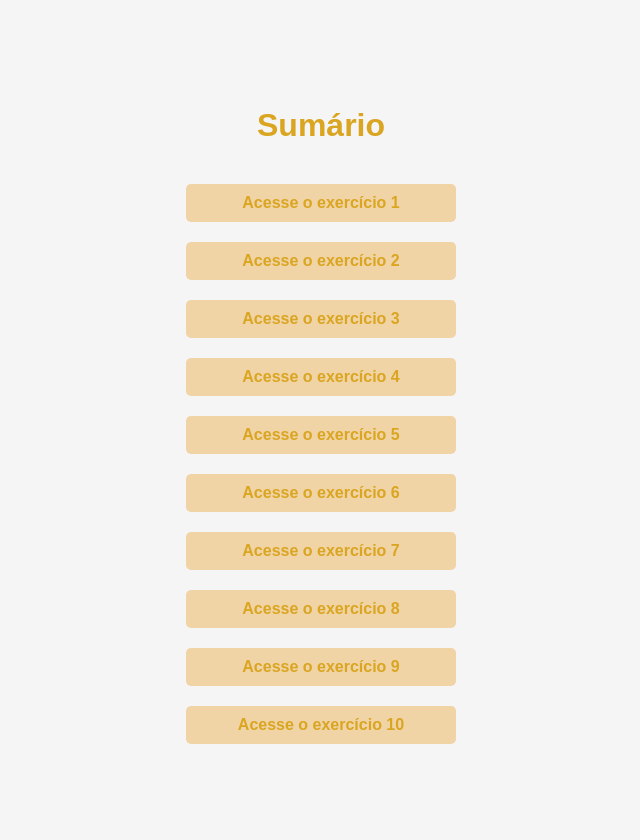
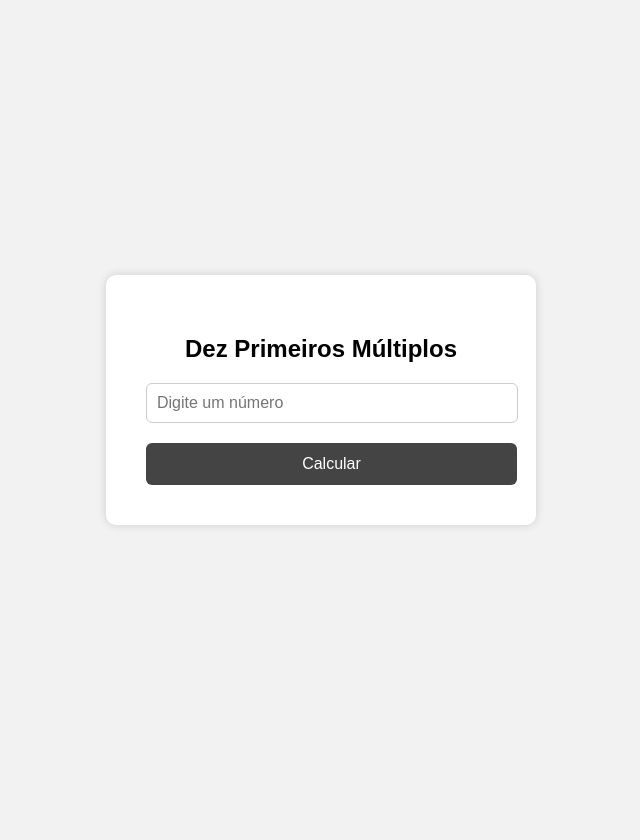
Before and after one commit to jeancprado/logica-php, a PHP site: page /exercicio11/index.php in a window 1280 px wide. Shown: the whole page, without its empty margins (319-959 px from the left). After the commit the page ends 527 px from the top, so only its background shows below. Run offline with PHP 8.4, Linux system fonts and the light colour scheme.

Commit message:
Front exericio 11 + atualização do sumario

```diff
--- /dev/null
+++ b/exercicio11/index.php
@@ -0,0 +1,18 @@
+<!DOCTYPE html>
+<html lang="en">
+<head>
+    <meta charset="UTF-8">
+    <meta name="viewport" content="width=device-width, initial-scale=1.0">
+    <title>Exercicio 11</title>
+    <link rel="stylesheet" href="style.css">
+</head>
+<body>
+    <div class="container">
+        <h2>Dez Primeiros Múltiplos</h2>
+        <form action="processa.php" method="POST">
+            <input type="number" name="numero" placeholder="Digite um número" required>
+            <button type="submit">Calcular</button>
+        </form>
+    </div>
+</body>
+</html>
--- /dev/null
+++ b/exercicio11/style.css
@@ -0,0 +1,43 @@
+body {
+    margin: 0;
+    padding: 0;
+    font-family: Arial, Helvetica, sans-serif;
+    background-color: #f2f2f2;
+    display: flex;
+    justify-content: center;
+    align-items: center;
+    height: 100vh;
+}
+
+.container {
+    background: #fff;
+    padding: 40px;
+    width: 350px;
+    border-radius: 10px;
+    box-shadow: 0 0 10px rgba(0,0,0,0.15);
+    text-align: center;
+}
+
+input[type="number"] {
+    width: 100%;
+    padding: 10px;
+    font-size: 16px;
+    border: 1px solid #ccc;
+    border-radius: 6px;
+    margin-bottom: 20px;
+}
+
+button {
+    width: 106%;
+    padding: 12px;
+    font-size: 16px;
+    background-color: #444;
+    color: #fff;
+    border: none;
+    border-radius: 6px;
+    cursor: pointer;
+}
+
+button:hover {
+    background-color: #333;
+}
--- a/index.php
+++ b/index.php
@@ -18,5 +18,16 @@
     <a href="exercicio8/">Acesse o exercício 8</a>
     <a href="exercicio9/">Acesse o exercício 9</a>
     <a href="exercicio10/">Acesse o exercício 10</a>
+    <a href="exercicio11/">Acesse o exercício 11</a>
+    <a href="exercicio12/">Acesse o exercício 12</a>
+    <a href="exercicio13/">Acesse o exercício 13</a>
+    <a href="exercicio14/">Acesse o exercício 14</a>
+    <a href="exercicio15/">Acesse o exercício 15</a>
+    <a href="exercicio16/">Acesse o exercício 16</a>
+    <a href="exercicio17/">Acesse o exercício 17</a>
+    <a href="exercicio18/">Acesse o exercício 18</a>
+    <a href="exercicio19/">Acesse o exercício 19</a>
+    <a href="exercicio20/">Acesse o exercício 20</a>
+
 </body>
 </html>
--- a/style.css
+++ b/style.css
@@ -7,7 +7,7 @@
   flex-direction: column;
   align-items: center;
   justify-content: center;
-  height: 100vh;
+  height: 180vh;
   color: goldenrod;
 }
 
```
